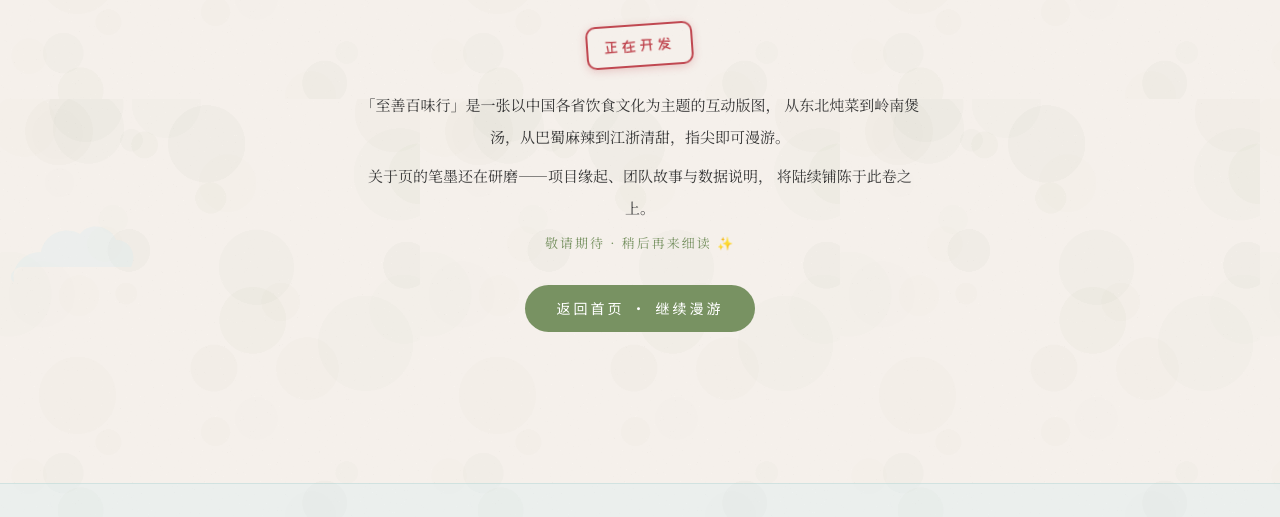
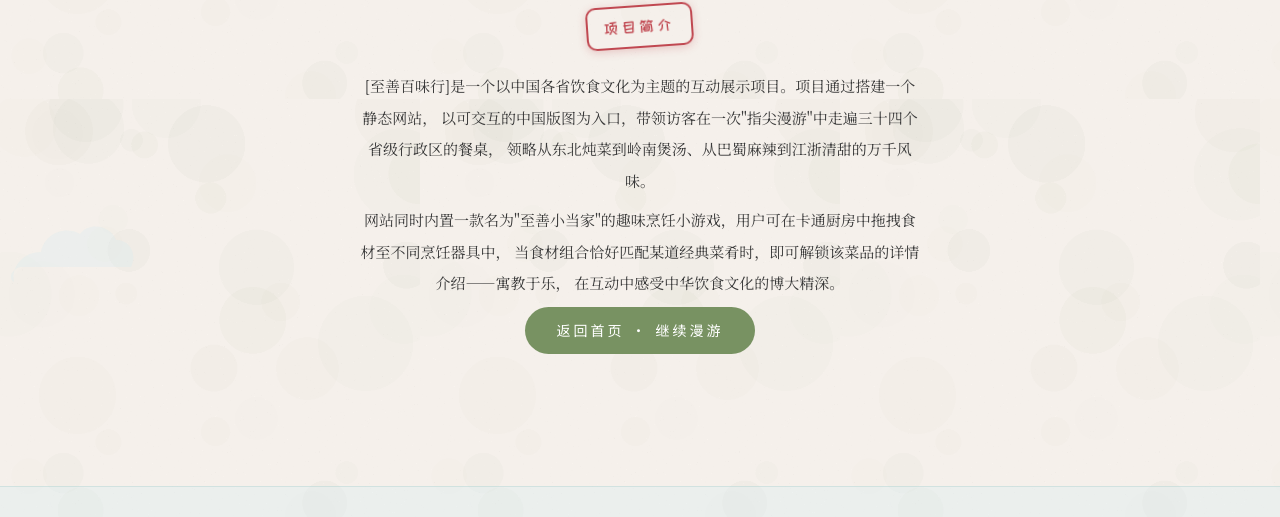
Before and after one commit to fatenotontime/The-Ultimate-Good-Hundred-Flavors-Journey, a website: page about.html in a window 1280 px wide. Shown: the part 321-838 px from the top of the page. Drawn offline with Linux system fonts and the light colour scheme.

Commit message:
内容：修正实践图片标题并完善关于页

```diff
--- a/about.html
+++ b/about.html
@@ -39,16 +39,17 @@
 
     <div class="ph-icon">📜</div>
     <h1 class="ph-title">关于本站</h1>
-    <span class="ph-seal">正在开发</span>
+    <span class="ph-seal">项目简介</span>
     <p class="ph-desc">
-      「至善百味行」是一张以中国各省饮食文化为主题的互动版图，
-      从东北炖菜到岭南煲汤，从巴蜀麻辣到江浙清甜，指尖即可漫游。
+      [至善百味行]是一个以中国各省饮食文化为主题的互动展示项目。项目通过搭建一个静态网站，
+      以可交互的中国版图为入口，带领访客在一次"指尖漫游"中走遍三十四个省级行政区的餐桌，
+      领略从东北炖菜到岭南煲汤、从巴蜀麻辣到江浙清甜的万千风味。
     </p>
     <p class="ph-desc">
-      关于页的笔墨还在研磨——项目缘起、团队故事与数据说明，
-      将陆续铺陈于此卷之上。
+      网站同时内置一款名为"至善小当家"的趣味烹饪小游戏，用户可在卡通厨房中拖拽食材至不同烹饪器具中，
+      当食材组合恰好匹配某道经典菜肴时，即可解锁该菜品的详情介绍——寓教于乐，
+      在互动中感受中华饮食文化的博大精深。
     </p>
-    <p class="ph-hint">敬请期待 · 稍后再来细读 ✨</p>
     <a class="ph-back" href="index.html">返回首页 · 继续漫游</a>
   </main>
 
--- a/data/provinces/gansu-practice.json
+++ b/data/provinces/gansu-practice.json
@@ -24,7 +24,7 @@
     },
     {
       "src": "assets/images/provinces/gansu/practice/gansu-practice-3.webp",
-      "caption": "花椒（1）"
+      "caption": "花椒"
     },
     {
       "src": "assets/images/provinces/gansu/practice/gansu-practice-4.webp",
--- a/data/provinces/jiangsu-practice.json
+++ b/data/provinces/jiangsu-practice.json
@@ -33,7 +33,7 @@
     },
     {
       "src": "assets/images/provinces/jiangsu/practice/jiangsu-practice-5.webp",
-      "caption": "阿芳糕团（1）"
+      "caption": "阿芳糕团"
     }
   ]
 }
```
Also changed, not shown: assets/fonts/noto-serif-sc-variable-subset.woff2.
